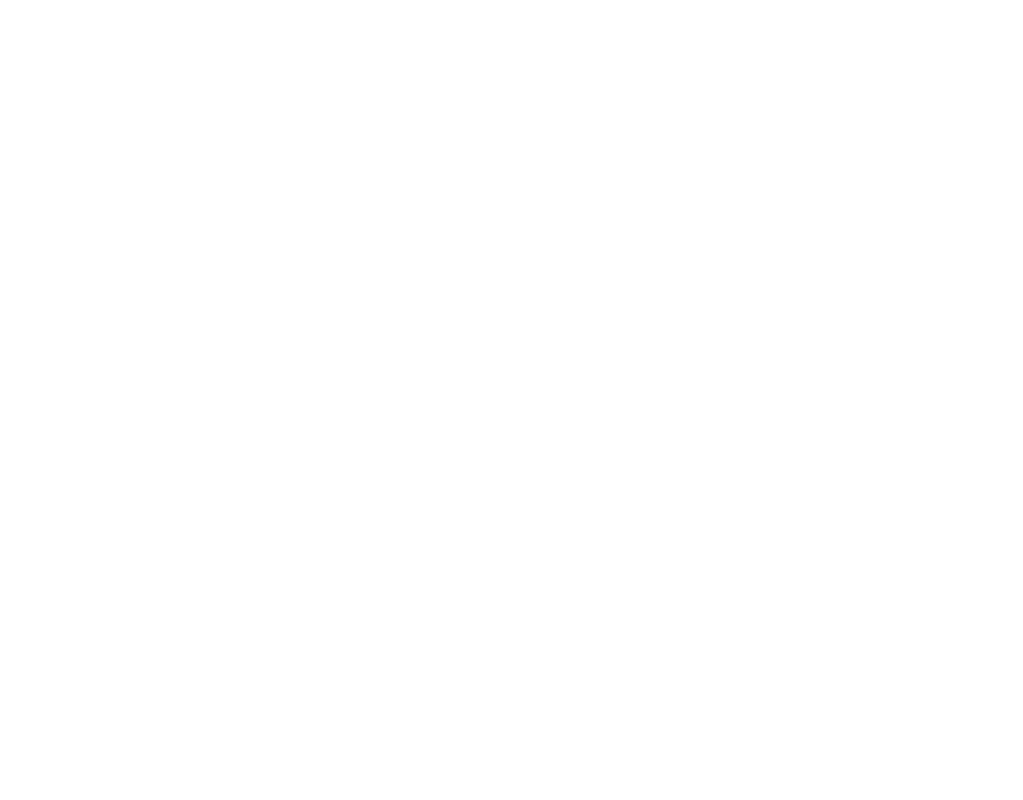
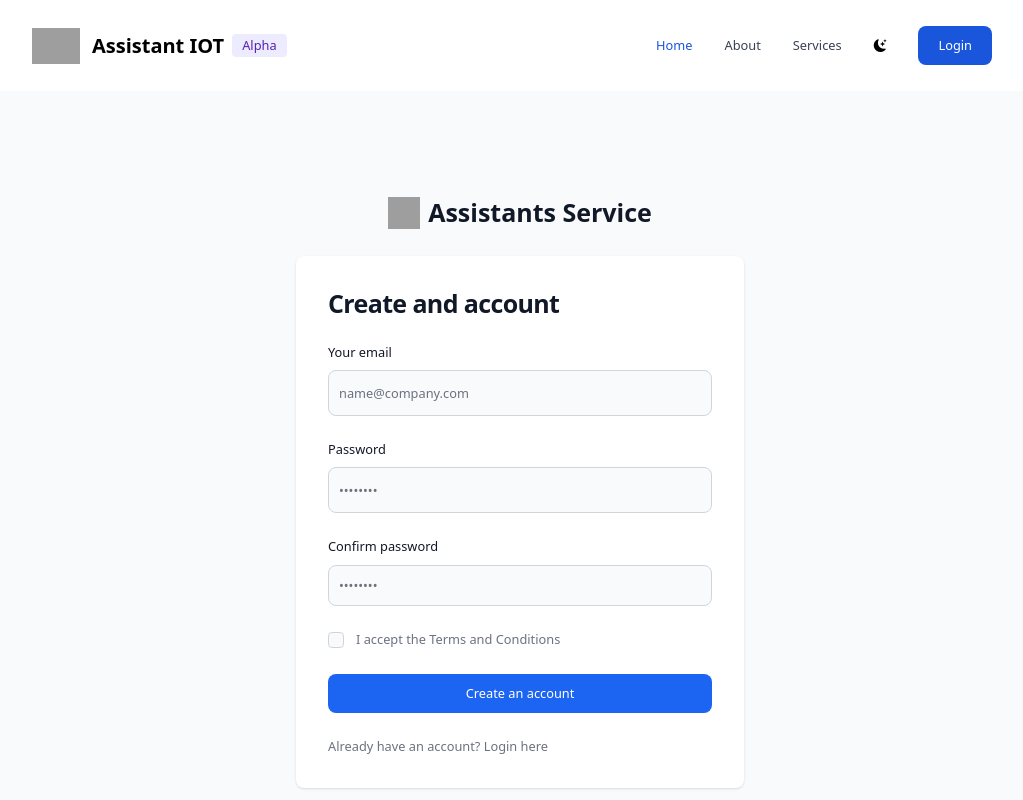
Before and after one commit to Ratchaphon1412/mirror-assistant, a Vue app in the folder frontend/: page /register in a window 1280 px wide. Before the commit this address had no page. Shown: the top 800 px of the page, without its empty margins (120-1143 px from the left). Built offline with nearby package versions, Linux system fonts and the light colour scheme; grey boxes are pictures that could not be loaded.

Commit message:
create RegisterView

```diff
--- /dev/null
+++ b/frontend/src/components/RegisterCard.vue
@@ -0,0 +1,128 @@
+<template>
+  <section class="bg-gray-50 dark:bg-gray-900">
+    <div
+      class="flex flex-col items-center justify-center px-6 py-8 mx-auto md:h-screen lg:py-0"
+    >
+      <a
+        href="#"
+        class="flex items-center mb-6 text-2xl font-semibold text-gray-900 dark:text-white"
+      >
+        <img
+          class="w-8 h-8 mr-2"
+          src="https://flowbite.s3.amazonaws.com/blocks/marketing-ui/logo.svg"
+          alt="logo"
+        />
+        Assistants Service
+      </a>
+      <div
+        class="w-full bg-white rounded-lg shadow dark:border md:mt-0 sm:max-w-md xl:p-0 dark:bg-gray-800 dark:border-gray-700"
+      >
+        <div class="p-6 space-y-4 md:space-y-6 sm:p-8">
+          <h1
+            class="text-xl font-bold leading-tight tracking-tight text-gray-900 md:text-2xl dark:text-white"
+          >
+            Create and account
+          </h1>
+          <form class="space-y-4 md:space-y-6" action="#">
+            <div>
+              <label
+                for="email"
+                class="block mb-2 text-sm font-medium text-gray-900 dark:text-white"
+                >Your email</label
+              >
+              <input
+                type="email"
+                name="email"
+                id="email"
+                class="bg-gray-50 border border-gray-300 text-gray-900 sm:text-sm rounded-lg focus:ring-primary-600 focus:border-primary-600 block w-full p-2.5 dark:bg-gray-700 dark:border-gray-600 dark:placeholder-gray-400 dark:text-white dark:focus:ring-blue-500 dark:focus:border-blue-500"
+                placeholder="name@company.com"
+                required=""
+              />
+            </div>
+            <div>
+              <label
+                for="password"
+                class="block mb-2 text-sm font-medium text-gray-900 dark:text-white"
+                >Password</label
+              >
+              <input
+                type="password"
+                name="password"
+                id="password"
+                placeholder="••••••••"
+                class="bg-gray-50 border border-gray-300 text-gray-900 sm:text-sm rounded-lg focus:ring-primary-600 focus:border-primary-600 block w-full p-2.5 dark:bg-gray-700 dark:border-gray-600 dark:placeholder-gray-400 dark:text-white dark:focus:ring-blue-500 dark:focus:border-blue-500"
+                required=""
+              />
+            </div>
+            <div>
+              <label
+                for="confirm-password"
+                class="block mb-2 text-sm font-medium text-gray-900 dark:text-white"
+                >Confirm password</label
+              >
+              <input
+                type="confirm-password"
+                name="confirm-password"
+                id="confirm-password"
+                placeholder="••••••••"
+                class="bg-gray-50 border border-gray-300 text-gray-900 sm:text-sm rounded-lg focus:ring-primary-600 focus:border-primary-600 block w-full p-2.5 dark:bg-gray-700 dark:border-gray-600 dark:placeholder-gray-400 dark:text-white dark:focus:ring-blue-500 dark:focus:border-blue-500"
+                required=""
+              />
+            </div>
+            <div class="flex items-start">
+              <div class="flex items-center h-5">
+                <input
+                  id="terms"
+                  aria-describedby="terms"
+                  type="checkbox"
+                  class="w-4 h-4 border border-gray-300 rounded bg-gray-50 focus:ring-3 focus:ring-primary-300 dark:bg-gray-700 dark:border-gray-600 dark:focus:ring-primary-600 dark:ring-offset-gray-800"
+                  required=""
+                />
+              </div>
+              <div class="ml-3 text-sm">
+                <label
+                  for="terms"
+                  class="font-light text-gray-500 dark:text-gray-300"
+                  >I accept the
+                  <a
+                    class="font-medium text-primary-600 hover:underline dark:text-primary-500"
+                    href="#"
+                    >Terms and Conditions</a
+                  ></label
+                >
+              </div>
+            </div>
+            <button
+              type="submit"
+              class="w-full text-white bg-blue-600 hover:bg-blue-700 focus:ring-4 focus:outline-none focus:ring-b-300 font-medium rounded-lg text-sm px-5 py-2.5 text-center dark:bg-blue-600 dark:hover:bg-blue-700 dark:focus:ring-blue-800"
+            >
+              Create an account
+            </button>
+            <p class="text-sm font-light text-gray-500 dark:text-gray-400">
+              Already have an account?
+              <router-link
+                to="/login"
+                class="font-medium text-primary-600 hover:underline dark:text-primary-500"
+                >Login here</router-link
+              >
+            </p>
+          </form>
+        </div>
+      </div>
+    </div>
+  </section>
+</template>
+
+<script>
+export default {
+  setup() {},
+  data() {
+    return {
+      email: "",
+      password: "",
+      confirmPassword: "",
+      terms: false,
+    };
+  },
+};
+</script>
--- a/frontend/src/router/index.js
+++ b/frontend/src/router/index.js
@@ -18,6 +18,10 @@
       path:'/ai',
       name:'ai',
       component: () => import('@/views/AIView.vue')
+    },{
+      path:'/register',
+      name:'register',
+      component: () => import('@/views/RegisterView.vue')
     }
 
   ]
--- /dev/null
+++ b/frontend/src/views/RegisterView.vue
@@ -0,0 +1,16 @@
+<template>
+  <NavbarFooter>
+    <RegisterCard />
+  </NavbarFooter>
+</template>
+
+<script>
+import RegisterCard from "@/components/RegisterCard.vue";
+import NavbarFooter from "@/layouts/NavbarFooter.vue";
+export default {
+  components: {
+    RegisterCard,
+    NavbarFooter,
+  },
+};
+</script>
```
